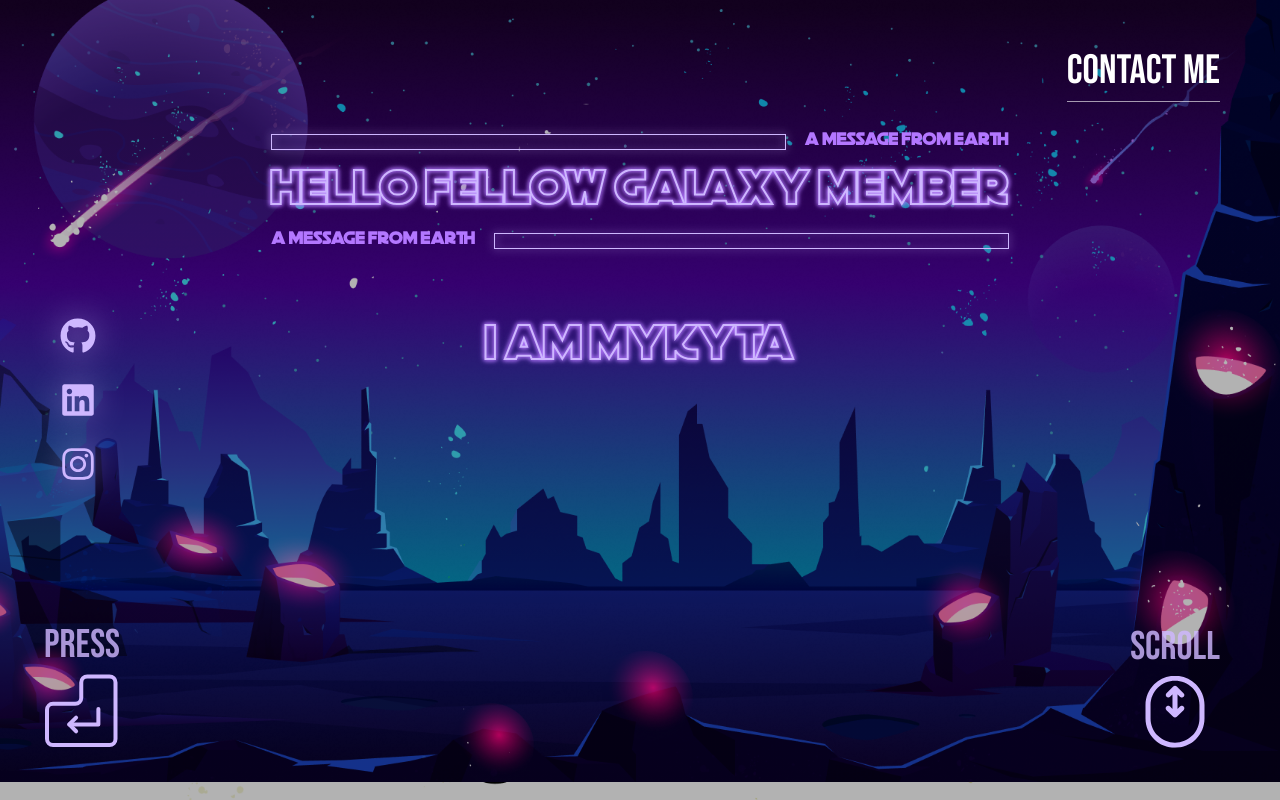
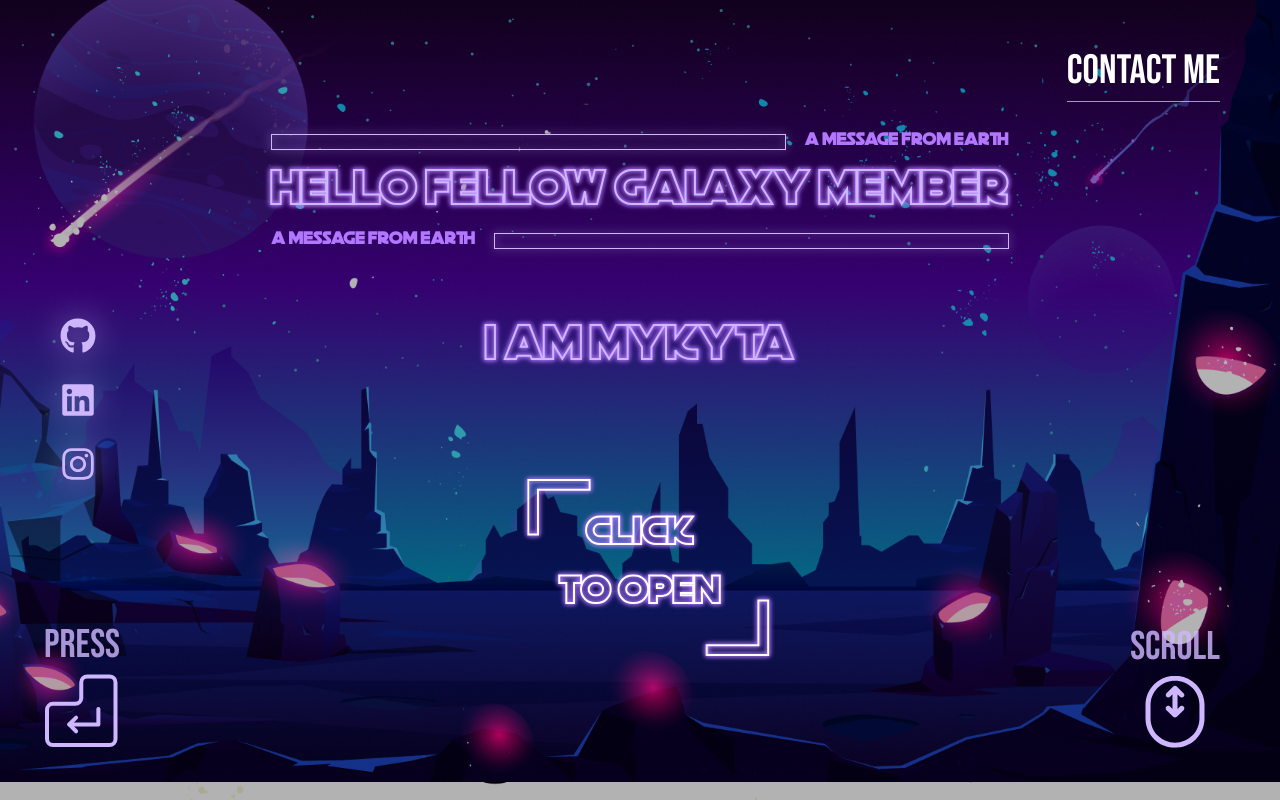
Before and after one commit to ZozuliaMykyta/portfolio, a React (Vite) app: page / in a window 1280 px wide. Built offline with nearby package versions, Linux system fonts and the light colour scheme.

Commit message:
feat: add ClickToOpenButton component

```diff
--- a/src/App.tsx
+++ b/src/App.tsx
@@ -3,6 +3,7 @@ import "./App.css";
 import EnterIndicator from "./components/EnterIndicator";
 import ScrollIndicator from "./components/ScrollIndicator";
 import ContactButton from "./components/contact/ContactButton";
+import ClickToOpenButton from "./components/ClickToOpenButton";
 
 function App() {
   return (
@@ -11,6 +12,7 @@ function App() {
       <EnterIndicator />
       <ScrollIndicator />
       <ContactButton />
+      <ClickToOpenButton />
     </div>
   );
 }
--- /dev/null
+++ b/src/components/ClickToOpenButton.tsx
@@ -0,0 +1,27 @@
+import React from "react";
+import Arrow from "../assets/img/arrow.svg";
+
+const ClickToOpenButton: React.FC = () => {
+  return (
+    <div className="absolute left-[50%] -translate-x-[50%] bottom-[180px] z-50">
+      <div className="relative">
+        <img
+          src={Arrow}
+          alt="Arrow Icon"
+          className="absolute top-[-24px] left-[-32px] purple-shadow"
+        />
+        <h3 className="text-center text-[39px] font-death-star white-stroke purple-shadow text-transparent">
+          Click
+          <br /> to Open
+        </h3>
+        <img
+          src={Arrow}
+          alt="Arrow Icon"
+          className="absolute bottom-[-36px] right-[-48px] rotate-180 purple-shadow"
+        />
+      </div>
+    </div>
+  );
+};
+
+export default ClickToOpenButton;
```
Also changed, not shown: src/assets/img/arrow.svg (added).
